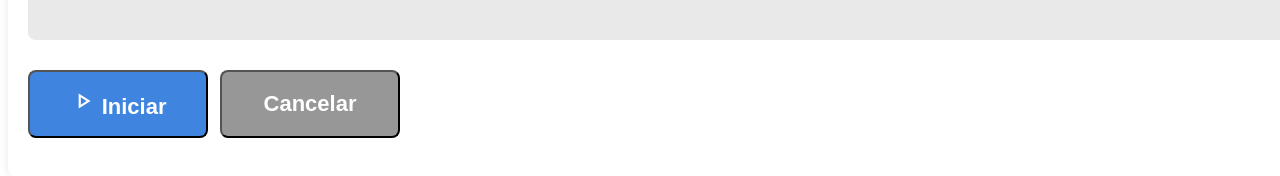
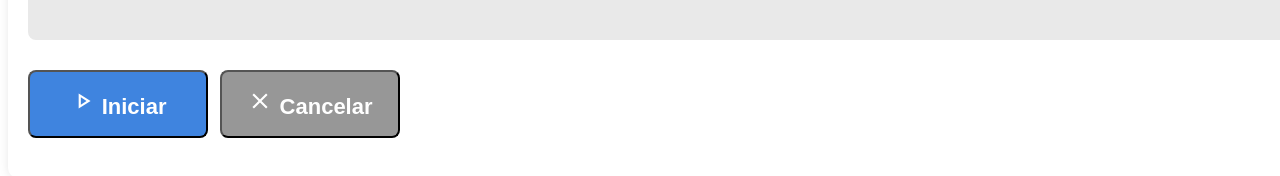
Before and after one commit to lvhilgert/apontamentoProducao, an Angular app: page /apontamento in a window 1280 px wide. Shown: the part 396-572 px from the top of the page. Built offline with nearby package versions, Linux system fonts and the light colour scheme.

Commit message:
novaModelagem3.1

```diff
--- a/src/app/apontamento/apontamento.component.html
+++ b/src/app/apontamento/apontamento.component.html
@@ -274,7 +274,14 @@
         <button class="button-large green" *ngIf="apontamentoIniciado && !apontamentoFinalizado" (click)="fimDaOperacao()">⏹ Finalizar operação</button>
         <button class="button-large blue" *ngIf="apontamentoFinalizado && !operacaoFinalizada" (click)="reiniciar()">Reiniciar</button>
         <button class="button-large green" *ngIf="apontamentoFinalizado" (click)="novoApontamento()">Novo apontamento</button>
-        <button class="button-large gray" (click)="cancelar()">Cancelar</button>
+        <button class="button-large gray" (click)="cancelar()">
+          <span class="icon-text">
+            <svg xmlns="http://www.w3.org/2000/svg" viewBox="0 -960 960 960" fill="#ffffff" width="26" height="26">
+              <path d="m256-200-56-56 224-224-224-224 56-56 224 224 224-224 56 56-224 224 224 224-56 56-224-224-224 224Z"/>
+            </svg>
+            Cancelar
+          </span>
+        </button>
     </div>
 
   <!-- Modal Item -->
```
